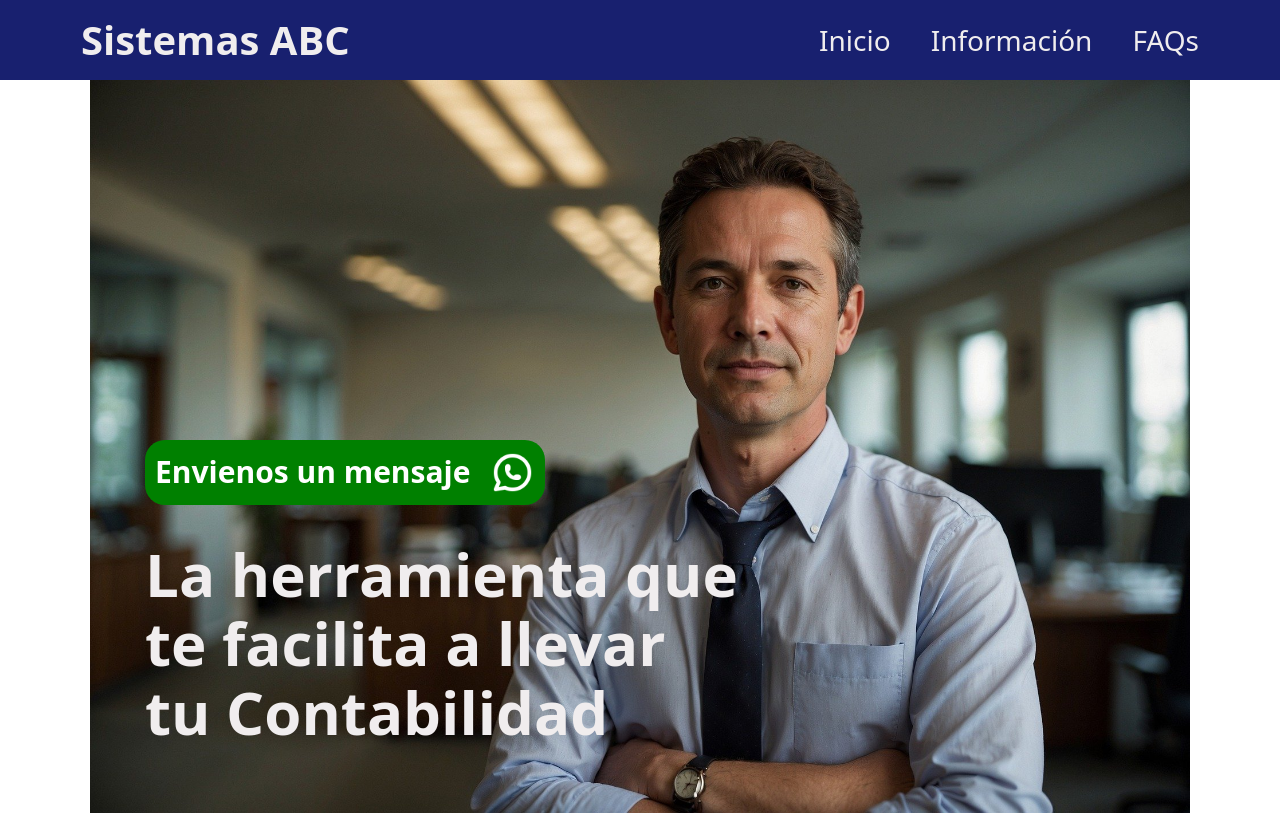
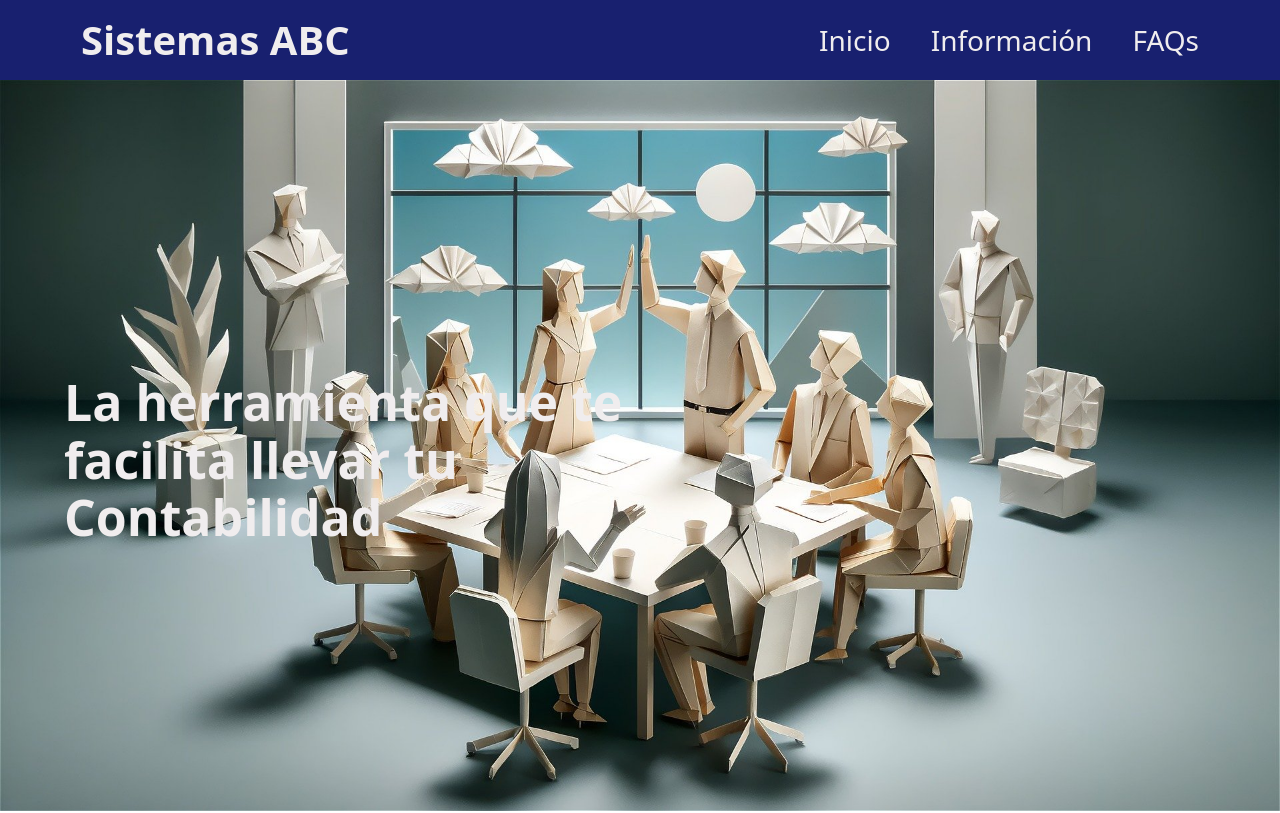
Before and after one commit to kevtorres-dev/Sistemas-ABC, a website: page index.html in a window 1280 px wide. Drawn offline with Linux system fonts and the light colour scheme; a web font is replaced by a local one.

Commit message:
Prueba Cambio de Imagen/ Mejorar vista en todos los desktops

```diff
--- a/index.html
+++ b/index.html
@@ -44,15 +44,15 @@
     <div class="intro">
         <div class="overlay">
             <div class="intro-texto">
-                <div class="intro-cta">
+                <!-- <div class="intro-cta">
                     <a href="#" class="whatsapp">Envienos un mensaje
                         <img src="src/img/links/brand-whatsapp.png" alt="Icono de Enlace a WhatsApp">
                     </a>
-                </div>
-                <h2 class="no-margin">La herramienta que te facilita a llevar tu Contabilidad</h2>
+                </div> -->
+                <h2 class="no-margin">La herramienta que te facilita llevar tu Contabilidad</h2>
             </div>
         </div>
-        <img src="src/img/intro.jpg" alt="Imagen de inicio de Sistemas ABC">
+        <img src="src/img/intro3.png" alt="Imagen de inicio de Sistemas ABC">
     </div>
 
     <script src="build/js/app.js"></script>
--- a/src/scss/layout/_intro.scss
+++ b/src/scss/layout/_intro.scss
@@ -6,44 +6,30 @@
 
     @include m.telefono {
         position: relative;
-        min-width: 50rem;
-        max-width: 90rem;
+        min-height: 50rem;
+        max-height: 75rem;
         overflow: hidden;
-        margin: 0 auto;
 
         .overlay {
             position: absolute;
             inset: 0;
-            top: 40%;
             display: flex;
             align-items: center;
         }
 
         img {
             display: block;
-            height: auto;
+            width: auto;
             @include m.desktop {
-                height: 100%;
+                width: 100%;
             }
         }
-    }
-
-    @include m.desktop {
-        min-width: 60rem;
-        max-width: 110rem;
-    }
-
-    @include m.desktopXL {
-        min-width: 80rem;
-        max-width: 130rem;
     }
 }
 
 .intro-texto {
     z-index: 10;
     @include m.contenedor;
-
-
 
     h2 {
         color: v.$white;
@@ -52,24 +38,23 @@
 
     @include m.telefono {
         h2 {
-            font-size: 4rem;
+            font-size: 3rem;
             width: 60%;
+        }
+    }
+
+    @include m.tablet {
+        h2 {
+            font-size: 3.7rem;
             margin-top: 3rem;
         }
     }
 
-    @include m.tablet {
-        font-size: 5rem;
-    }
-
     @include m.desktop {
         h2 {
-            font-size: 6rem;
-            margin-top: 3.5rem;
+            font-size: 5rem;
         }
     }
-
-
 }
 
 .whatsapp {
```
Also changed, not shown: build/css/app.css, src/img/intro3.png (added).
